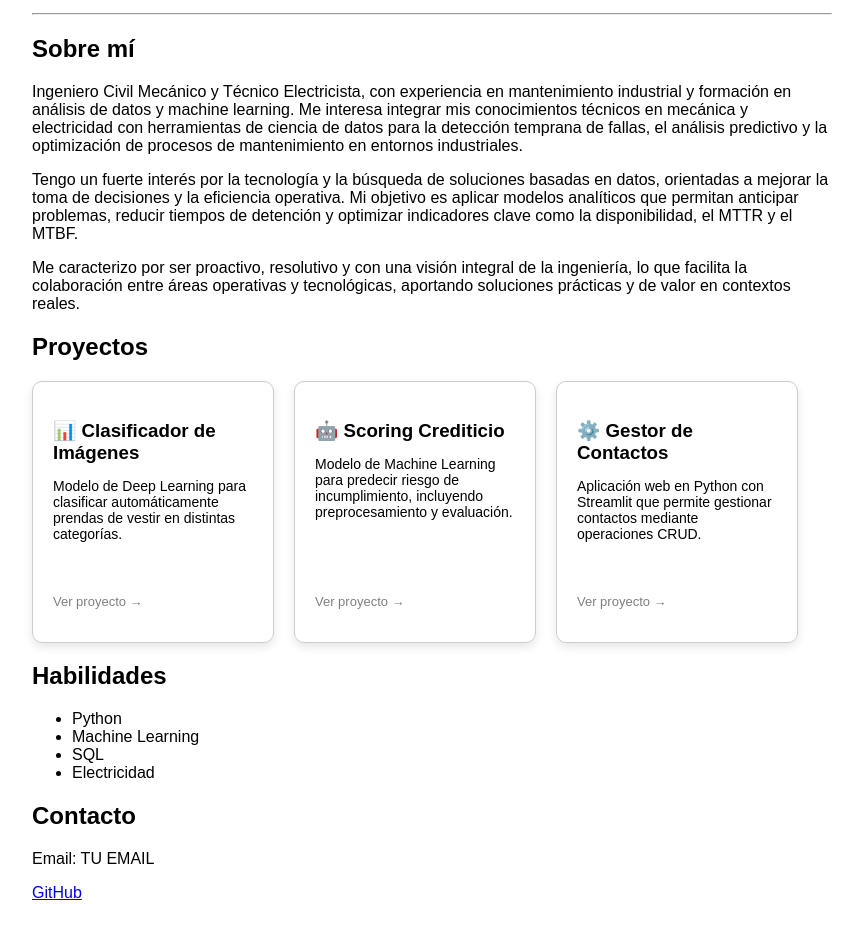
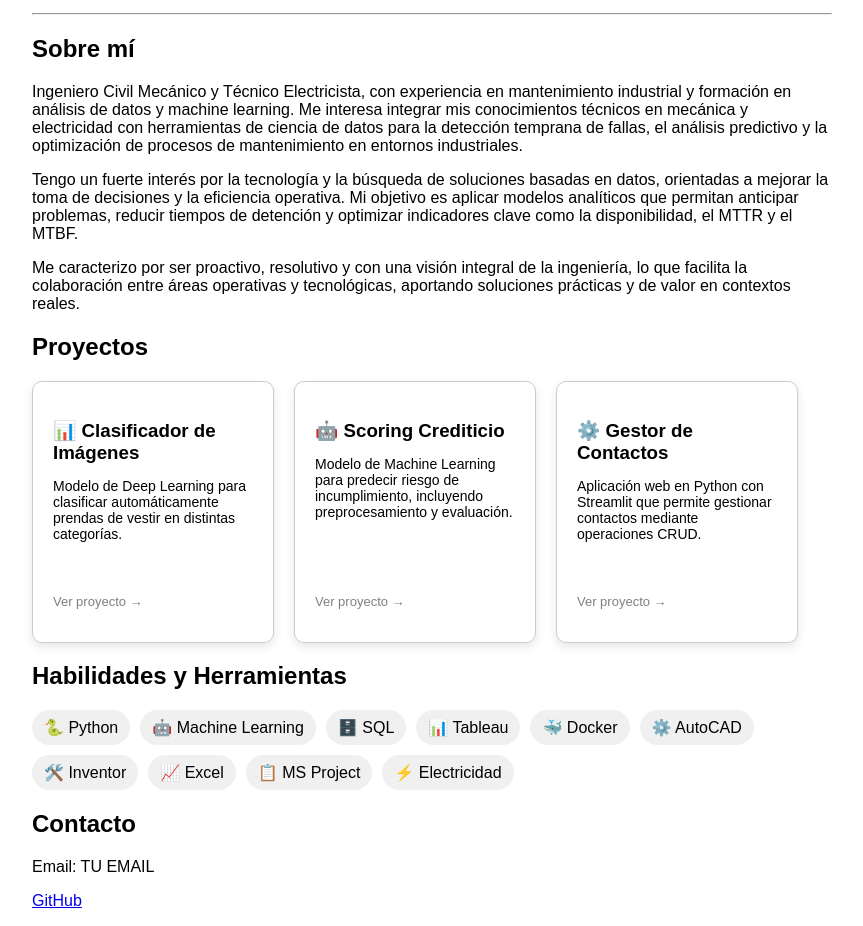
Before and after one commit to Leandroaraya/Leandroaraya.github.io, a plain HTML site: page index.html in a window 1280 px wide. Shown: the part 101-1027 px from the top of the page, without its empty margins (208-1071 px from the left). Drawn offline with nearby package versions, Linux system fonts and the light colour scheme.

Commit message:
Update index.html
mejorando habilidades portafolio

```diff
--- a/index.html
+++ b/index.html
@@ -3,6 +3,7 @@
 <head>
   <meta charset="UTF-8">
   <title>Leandro Araya | Portafolio</title>
+  <link rel="stylesheet" href="https://cdn.jsdelivr.net/gh/devicons/devicon@latest/devicon.min.css">
 </head>
 <body style="font-family: Arial; max-width: 800px; margin: auto;">
 
@@ -82,13 +83,22 @@ aportando soluciones prácticas y de valor en contextos reales.
 
 </div>
 
-  <h2>Habilidades</h2>
-  <ul>
-    <li>Python</li>
-    <li>Machine Learning</li>
-    <li>SQL</li>
-    <li>Electricidad</li>
-  </ul>
+  <h2>Habilidades y Herramientas</h2>
+
+  <div style="display:flex; flex-wrap:wrap; gap:10px;">
+
+    <span style="padding:8px 12px; background:#f0f0f0; border-radius:20px;">🐍 Python</span>
+    <span style="padding:8px 12px; background:#f0f0f0; border-radius:20px;">🤖 Machine Learning</span>
+    <span style="padding:8px 12px; background:#f0f0f0; border-radius:20px;">🗄️ SQL</span>
+    <span style="padding:8px 12px; background:#f0f0f0; border-radius:20px;">📊 Tableau</span>
+    <span style="padding:8px 12px; background:#f0f0f0; border-radius:20px;">🐳 Docker</span>
+    <span style="padding:8px 12px; background:#f0f0f0; border-radius:20px;">⚙️ AutoCAD</span>
+    <span style="padding:8px 12px; background:#f0f0f0; border-radius:20px;">🛠️ Inventor</span>
+    <span style="padding:8px 12px; background:#f0f0f0; border-radius:20px;">📈 Excel</span>
+    <span style="padding:8px 12px; background:#f0f0f0; border-radius:20px;">📋 MS Project</span>
+    <span style="padding:8px 12px; background:#f0f0f0; border-radius:20px;">⚡ Electricidad</span>
+
+  </div>
 
   <h2>Contacto</h2>
   <p>Email: TU EMAIL</p>
```
